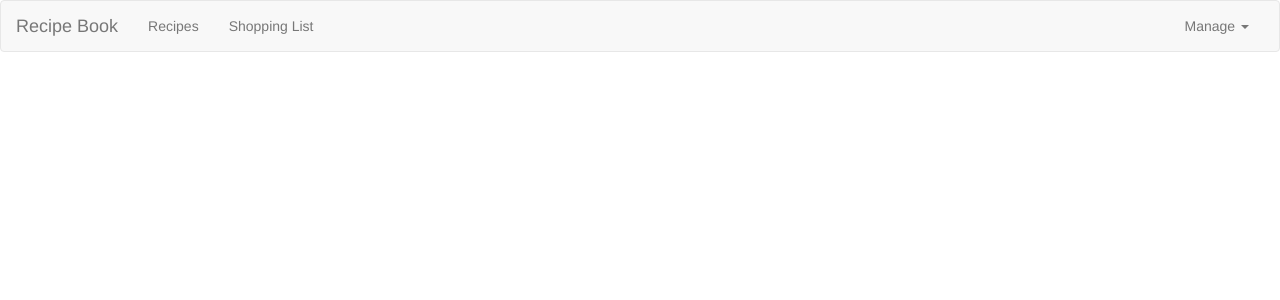
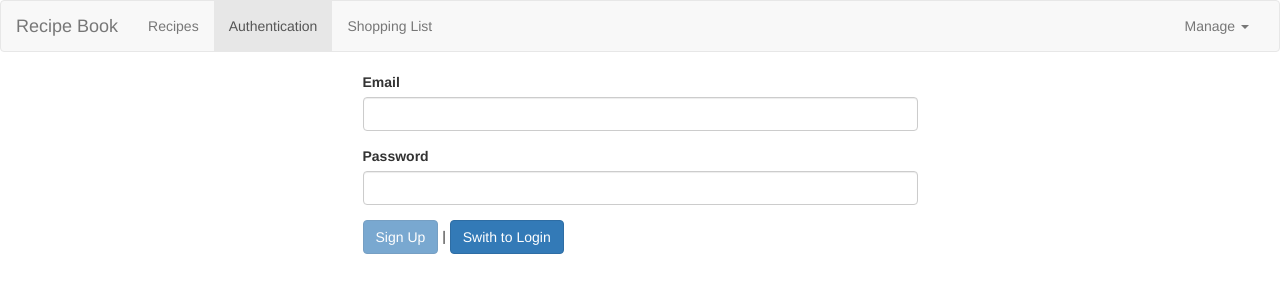
Before and after one commit to Mahfuz007/recipe-book, an Angular app: page /auth in a window 1280 px wide. Before the commit this address led to /. Shown: the top 300 px of the page. Built offline with nearby package versions, Linux system fonts and the light colour scheme.

Commit message:
added authetication ui

```diff
--- a/src/app/app.module.ts
+++ b/src/app/app.module.ts
@@ -17,6 +17,7 @@
 import { RecipeEditComponent } from './recipes/recipe-edit/recipe-edit.component';
 import { FormsModule, ReactiveFormsModule } from '@angular/forms';
 import { RecipeService } from './recipes/recipe.service';
+import { AuthComponent } from './auth/auth.component';
 
 @NgModule({
   declarations: [
@@ -30,7 +31,8 @@
     RecipesItemComponent,
     DropdownDirective,
     RecipeStartComponent,
-    RecipeEditComponent
+    RecipeEditComponent,
+    AuthComponent
   ],
   imports: [
     BrowserModule,
--- a/src/app/appRouting.module.ts
+++ b/src/app/appRouting.module.ts
@@ -7,6 +7,7 @@
 import { RecipesComponent } from './recipes/recipes.component';
 import { ShoppingListComponent } from './shopping-list/shopping-list.component';
 import { RecipeResolverService } from './recipes/recipe-resolver.service'
+import { AuthComponent } from './auth/auth.component';
 
 const appRoutes:Routes = [
     {path: '', redirectTo: '/recipes', pathMatch:"full"},
@@ -21,6 +22,7 @@
         {path: '', component: RecipeStartComponent}
     ]},
     {path: 'shopping-list', component: ShoppingListComponent},
+    {path: 'auth', component: AuthComponent}
 ];
 
 @NgModule({
--- /dev/null
+++ b/src/app/auth/auth.component.html
@@ -0,0 +1,33 @@
+<div class="row">
+    <div class="col-xs-12 col-md-6 col-md-offset-3">
+        <form [formGroup]="authForm" (ngSubmit)="onSubmit()">
+            <div class="form-group">
+                <label for="email">Email</label>
+                <input
+                    type="email" id="email"
+                    class="form-control"
+                    formControlName='email'
+                    >
+            </div>
+            <div class="form-group">
+                <label for="password">Password</label>
+                <input
+                    type="password" id="password"
+                    class="form-control"
+                    formControlName='password'>
+            </div>
+
+            <div>
+                <button
+                    type="submit"
+                    class="btn btn-primary"
+                    [disabled]="!authForm.valid"
+                    >{{isLoggedIn?'Login':'Sign Up'}}</button> |
+                <button
+                    type="button"
+                    (click)="swithcTo()"
+                    class="btn btn-primary">Swith to {{isLoggedIn?'Sign Up':'Login'}}</button>
+            </div>
+        </form>
+    </div>
+</div>
--- /dev/null
+++ b/src/app/auth/auth.component.ts
@@ -0,0 +1,37 @@
+import { Component, OnInit } from "@angular/core";
+import { FormControl, FormGroup, Validators } from "@angular/forms";
+
+@Component({
+    selector: 'app-auth',
+    templateUrl: './auth.component.html'
+})
+export class AuthComponent implements OnInit {
+    isLoggedIn = false;
+    authForm: FormGroup;
+
+
+    ngOnInit(): void {
+        this.initForm();
+    }
+
+    onSubmit(){
+        console.log(this.authForm.value);
+    }
+
+    swithcTo(){
+        this.isLoggedIn = !this.isLoggedIn;
+    }
+
+    initForm(){
+        this.authForm = new FormGroup({
+            'email': new FormControl(null,[
+                Validators.required,
+                Validators.email
+            ]),
+            'password': new FormControl(null,[
+                Validators.required,
+                Validators.minLength(6)
+            ])
+        });
+    }
+}
--- a/src/app/header/header.component.html
+++ b/src/app/header/header.component.html
@@ -7,6 +7,7 @@
         <div class="collapse navbar-collapse">
             <ul class="nav navbar-nav">
                 <li routerLinkActive="active"><a routerLink="/recipes">Recipes</a></li>
+                <li routerLinkActive="active"><a routerLink="/auth">Authentication</a></li>
                 <li routerLinkActive="active"><a routerLink="/shopping-list">Shopping List</a></li>
             </ul>
 
--- a/src/app/recipes/recipe-edit/recipe-edit.component.ts
+++ b/src/app/recipes/recipe-edit/recipe-edit.component.ts
@@ -1,4 +1,3 @@
-import { toTypeScript } from '@angular/compiler';
 import { Component, OnInit } from '@angular/core';
 import { FormControl, FormGroup, FormArray, Validators } from '@angular/forms';
 import { ActivatedRoute, Params, Router } from '@angular/router';
```
